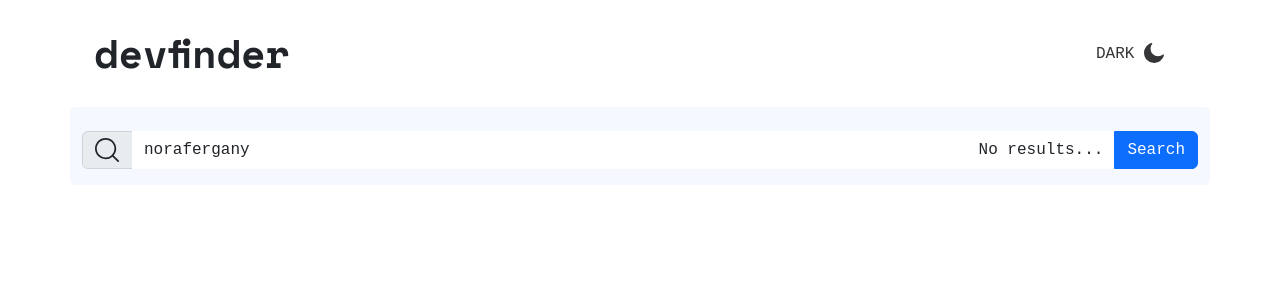
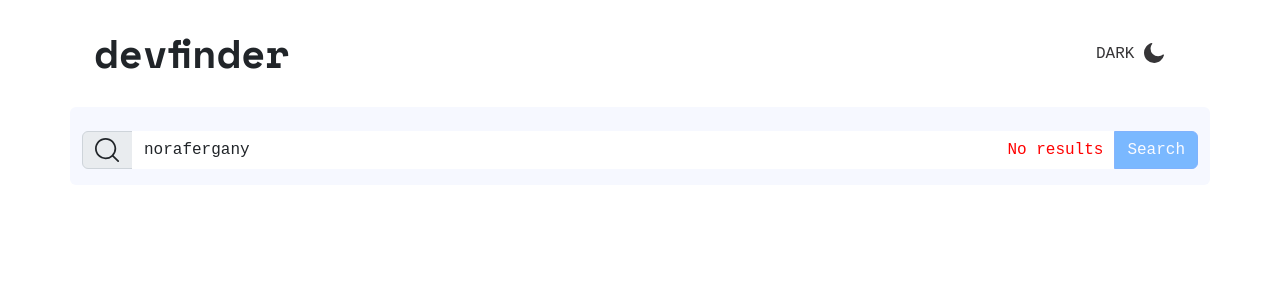
Before and after one commit to norafergany/github-search-tool, a React (Create React App) app: page / in a window 1280 px wide. Shown: the top 300 px of the page. Built offline with nearby package versions, Linux system fonts and the light colour scheme; no server answers.

Commit message:
Add error state design

```diff
--- a/src/components/Search.js
+++ b/src/components/Search.js
@@ -24,8 +24,6 @@ const Search = () => {
             setUsername(data.username);
         } catch (error) {
             // Send to logging service in production
-            console.log('test');
-
             setError(true);
 
         }
@@ -60,8 +58,8 @@ const Search = () => {
                                     required: true, maxLength: 39, pattern: {value:/^[A-Za-z-0-9]+$/i, message:"Github usernames contain only alpha numeric characters"},
                                 })}
                                 />
-                                <InputGroup.Text id="error-message">{(error && !isDirty) ? "No results..." : ""}</InputGroup.Text>
-                                <Button variant="primary" type="submit" name="search">
+                                <InputGroup.Text id="error-message">{(error && !isDirty) ? "No results" : ""}</InputGroup.Text>
+                                <Button variant="primary" type="submit" name="search" className="search-button" id={(error && !isDirty) ? "disable-search" : "enable-search"}>
                                     Search
                                 </Button>
                             </InputGroup>
--- a/src/themes/GlobalStyles.js
+++ b/src/themes/GlobalStyles.js
@@ -60,10 +60,19 @@ export const GlobalStyles = createGlobalStyle`
   #error-message {
     background-color: #fff;
     border:none;
+    color:red;
   }
 
   .search-input {
     border:none;
   }
 
+  #disable-search {
+    opacity: 50%;
+  }
+
+  .search-button {
+    background-color: #0079FF;
+  }
+
 `
```
